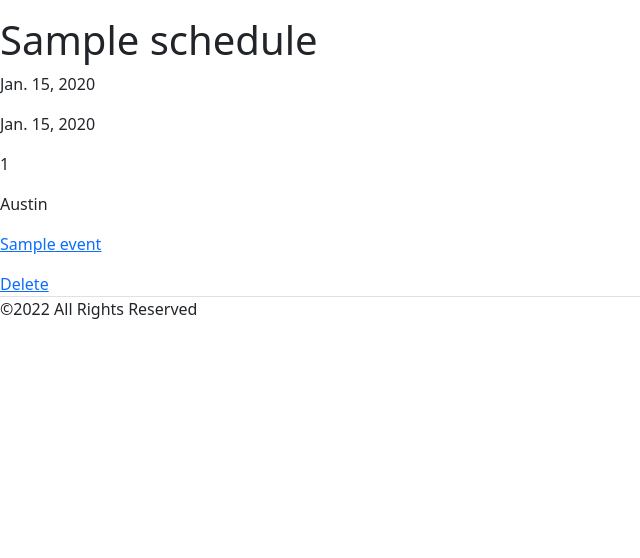
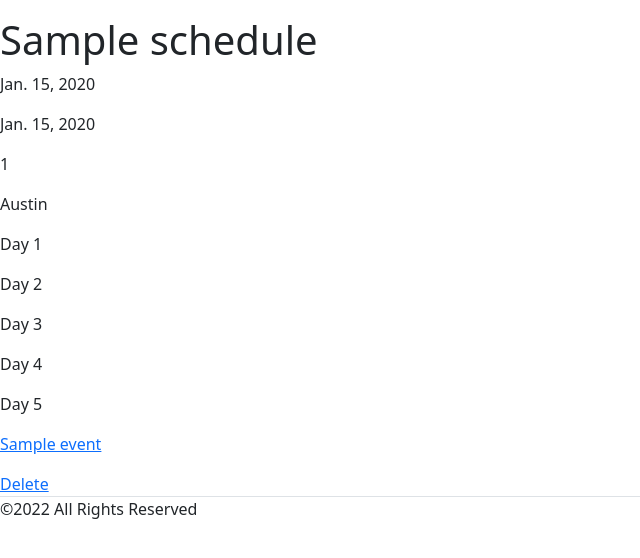
Before and after one commit to skim121/bachplease, a Django app: page /schedule/1/ in a window 1280 px wide. Shown: the part 72-630 px from the top of the page, without its empty margins (0-640 px from the left). Run offline with Django 4.2, Linux system fonts and the light colour scheme; a user stored in the database is signed in; tables that the repository leaves empty hold one stand-in row (values such as "Sample post"); some libraries are stand-ins or nearby versions.

Commit message:
troubleshooting

```diff
--- a/main_app/templates/schedule_detail.html
+++ b/main_app/templates/schedule_detail.html
@@ -14,12 +14,27 @@ Bach Please
     <p>{{schedule.numdays}}</p>
     <p>{{schedule.city}}</p>
 
+    {% for i in 'range' %}
+    <p> Day {{ forloop.counter }} </p>
+    {% endfor %}
+
+
+
+
+
+
+
 {% for event in events %}
     <a href="{% url 'event_detail' event.pk %}">
         <p>{{event.name}}</p>
     </a>
 {% endfor %}
 
+
+
+
+
+
 <a href="{% url 'schedule_delete' schedule.pk %}"> Delete </a>
 
 {% endblock %}
--- a/main_app/views.py
+++ b/main_app/views.py
@@ -74,8 +74,9 @@ def schedule(request, id):
 
 def ScheduleDetail(request,id):
     schedule = get_object_or_404(Schedule, id=id)
+    range = schedule.numdays-1
     events = Event.objects.filter(user=request.user, city=schedule.city)
-    return render(request, 'schedule_detail.html', {'schedule': schedule, 'events': events})
+    return render(request, 'schedule_detail.html', {'schedule': schedule, 'events': events, 'range': range})
 
 @method_decorator(login_required, name='dispatch')
 class ScheduleCreate(CreateView):
```
